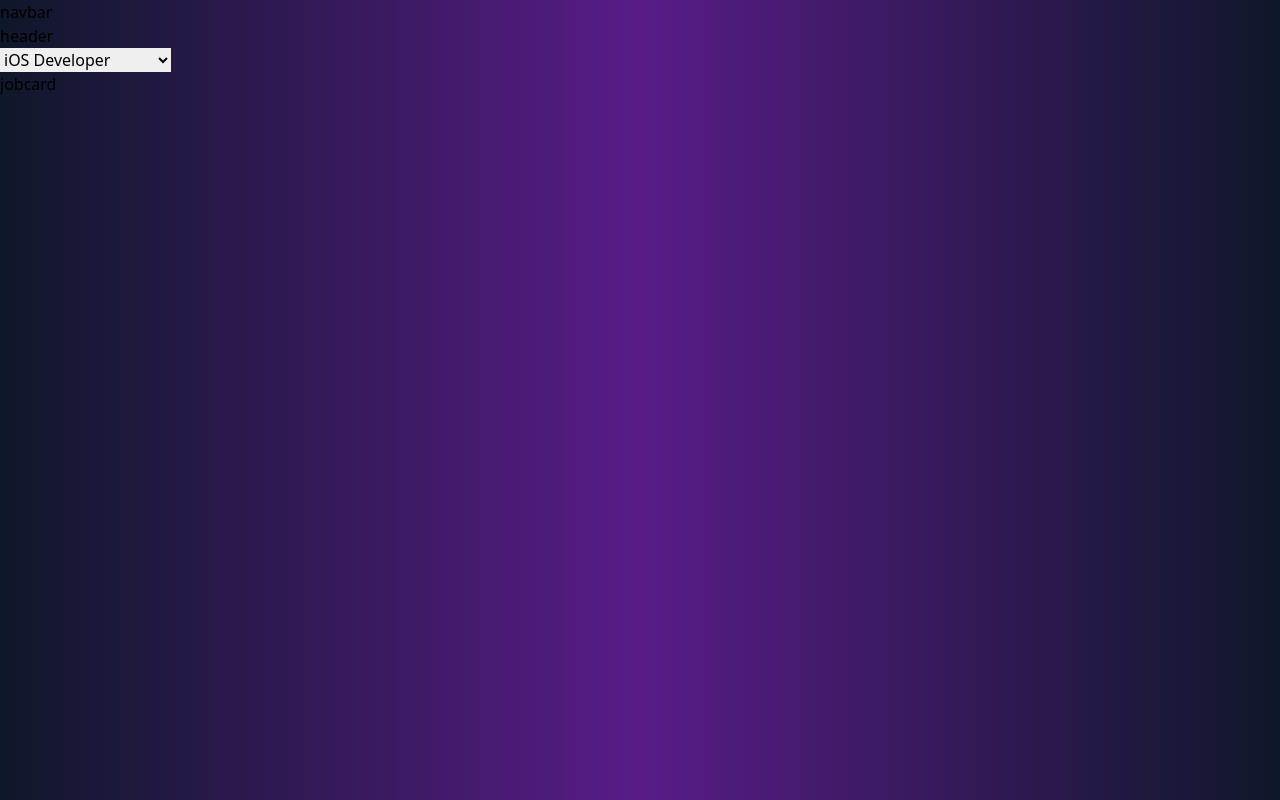
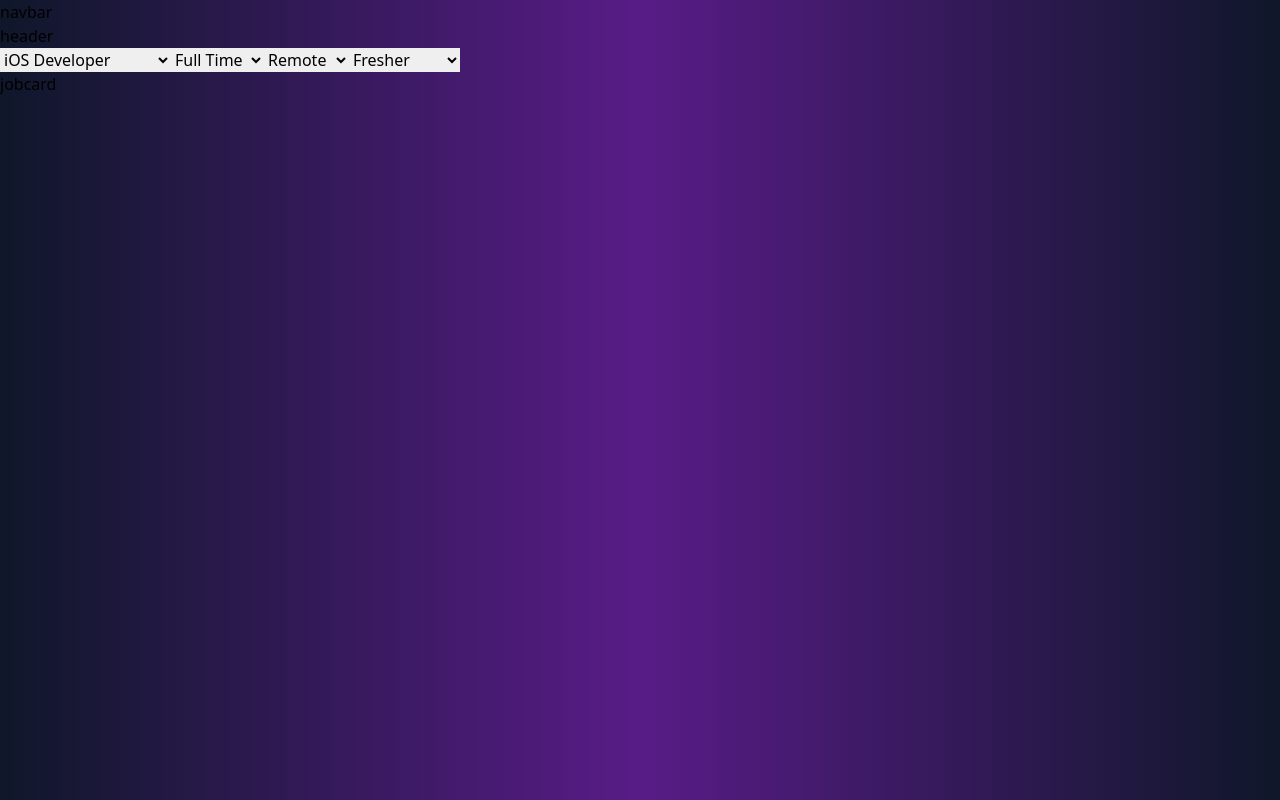
Before and after one commit to MD-Ismail75/Job-Portal-By-IIUC_VhaiBrothers, a React (Vite) app: page / in a window 1280 px wide. Built offline with nearby package versions, Linux system fonts and the light colour scheme.

Commit message:
Job Type Create

```diff
--- a/src/components/SearchBar/index.jsx
+++ b/src/components/SearchBar/index.jsx
@@ -3,14 +3,33 @@ import React from 'react'
 function SearchBar() {
   return (
     <div>
-	     <select>
-       <option value="" disabled hidden>Job Role</option>
+	     <select className='w-64 py-3 pl-4 bg-zinc-200 font-semibold rounded-md'>
+            <option value="" disabled hidden>Job Role</option>
             <option value="iOS Developer">iOS Developer</option>
             <option value="Frontend Developer">Frontend Developer</option>
             <option value="Backend Developer">Backend Developer</option>
             <option value="Android Developer">Android Developer</option>
             <option value="Developer Advocate">Developer Advocate</option>
-       </select>
+        </select>
+        <select className='w-64 py-3 pl-4 bg-zinc-200 font-semibold rounded-md'>
+            <option value="" disabled hidden>Job Type</option>
+            <option value="Full Time">Full Time</option>
+            <option value="Part Time">Part Time</option>
+            <option value="Contract">Contract</option>
+        </select>
+        <select className='w-64 py-3 pl-4 bg-zinc-200 font-semibold rounded-md'>
+            <option value="" disabled hidden>Location</option>
+            <option value="Remote">Remote</option>
+            <option value="In-Office">In-Office</option>
+            <option value="Hybrid">Hybrid</option>
+        </select>
+        <select className='w-64 py-3 pl-4 bg-zinc-200 font-semibold rounded-md'>
+            <option value="" disabled hidden>Experience</option>
+            <option value="Fresher">Fresher</option>
+            <option value="Junior Level">Junior Level</option>
+            <option value="Mid Level">Mid Level</option>
+            <option value="Senior Level">Senior Level</option>
+        </select>
     </div>
   )
 }
```
